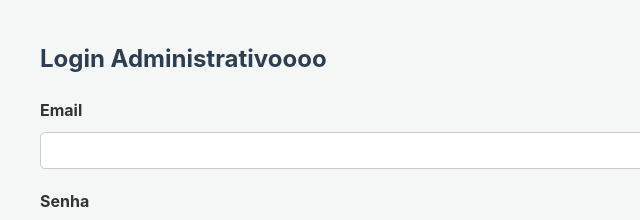
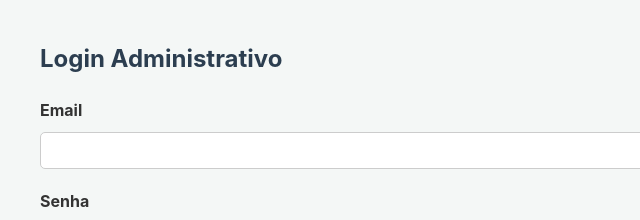
Before and after one commit to OEsquimo/Adimin-dinamico, a plain HTML site: page admin.html in a window 1280 px wide. Shown: the top 220 px of the page, 0-640 px from the left. Drawn offline with Linux system fonts and the light colour scheme; no server answers.

Commit message:
Update admin.html

```diff
--- a/admin.html
+++ b/admin.html
@@ -9,7 +9,7 @@
 </head>
 <body>
     <div id="login-form-section" class="container">
-        <h2>Login Administrativoooo</h2>
+        <h2>Login Administrativo</h2>
         <form id="login-form">
             <div class="form-group">
                 <label for="email">Email</label>
```
